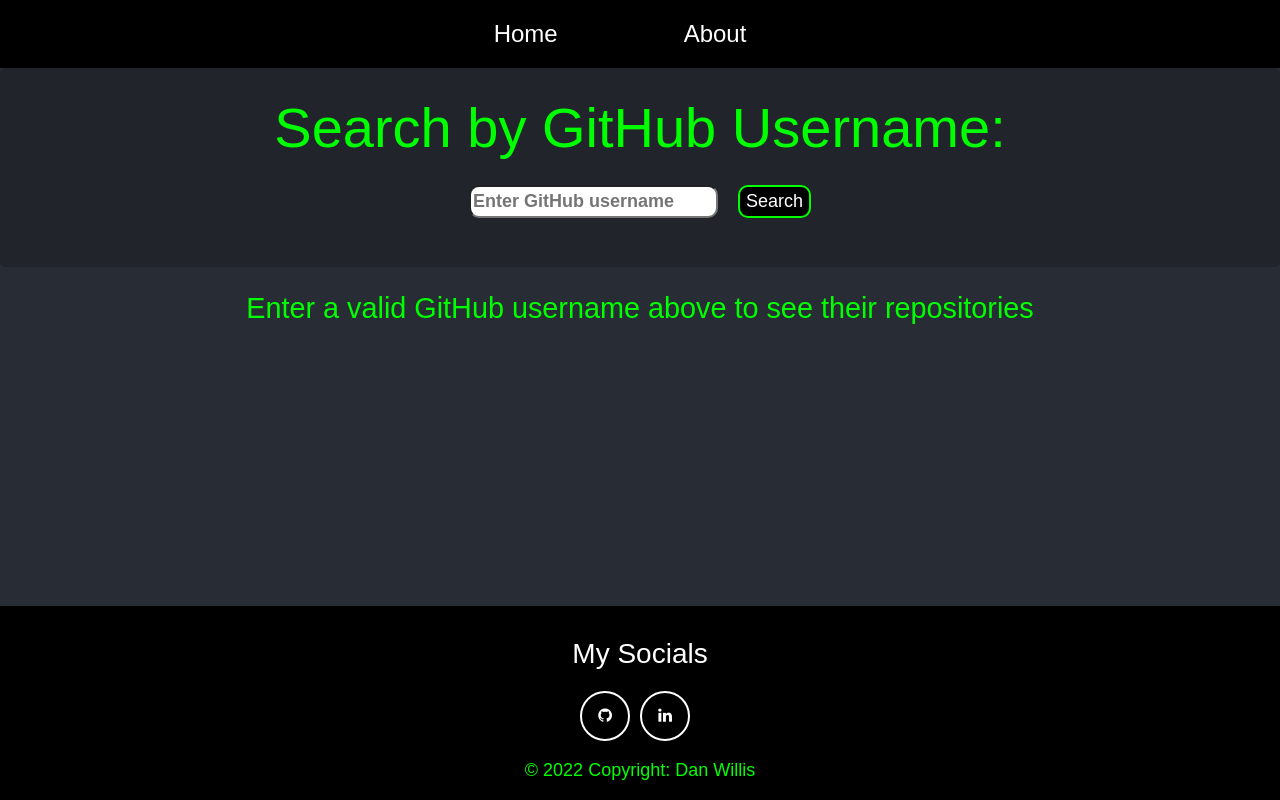
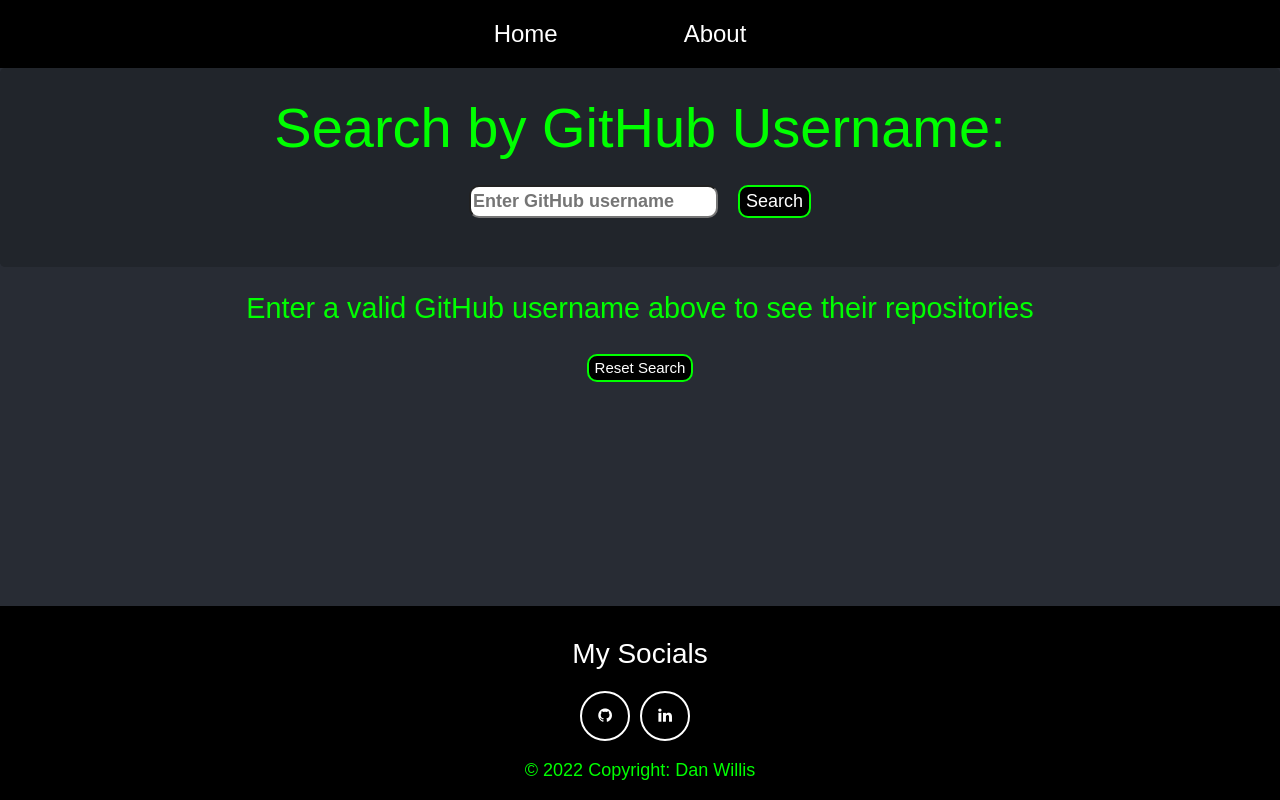
Before and after one commit to WalkingZ3d/github-tracker, a React app: page / in a window 1280 px wide. Built offline with nearby package versions, Linux system fonts and the light colour scheme.

Commit message:
reset search button

```diff
--- a/src/pages/SearchPage/index.js
+++ b/src/pages/SearchPage/index.js
@@ -87,6 +87,11 @@
 
     }
 
+    async function handleClickReset() {
+        setSubmitValue("");
+        document.getElementById('pageBtnOutput').style.display = 'none';
+    }
+
     return (
             <>
             <div className="jumbotron text-center" id="title">
@@ -103,14 +108,16 @@
                 <div className="row ">
                     <div className="col-sm-12 ">
                         <h2 id='searchH2'></h2>
-                        <br/>
+                        <button id='pageBtn' onClick={handleClickReset}>Reset Search</button>
+                        <br />
                     </div>
                 </div>
             </div>
+            <br />
             <div className="container-fluid justify-content-center text-center" id="xd">
                 <ul id='output'>{ renderRepos() }</ul>
             </div>
-
+            <br />
             <div className="container-fluid  justify-content-center text-center" id='pageBtnOutput'>
                 <div className="row" >
                     <div className="col-sm-4" >
```
